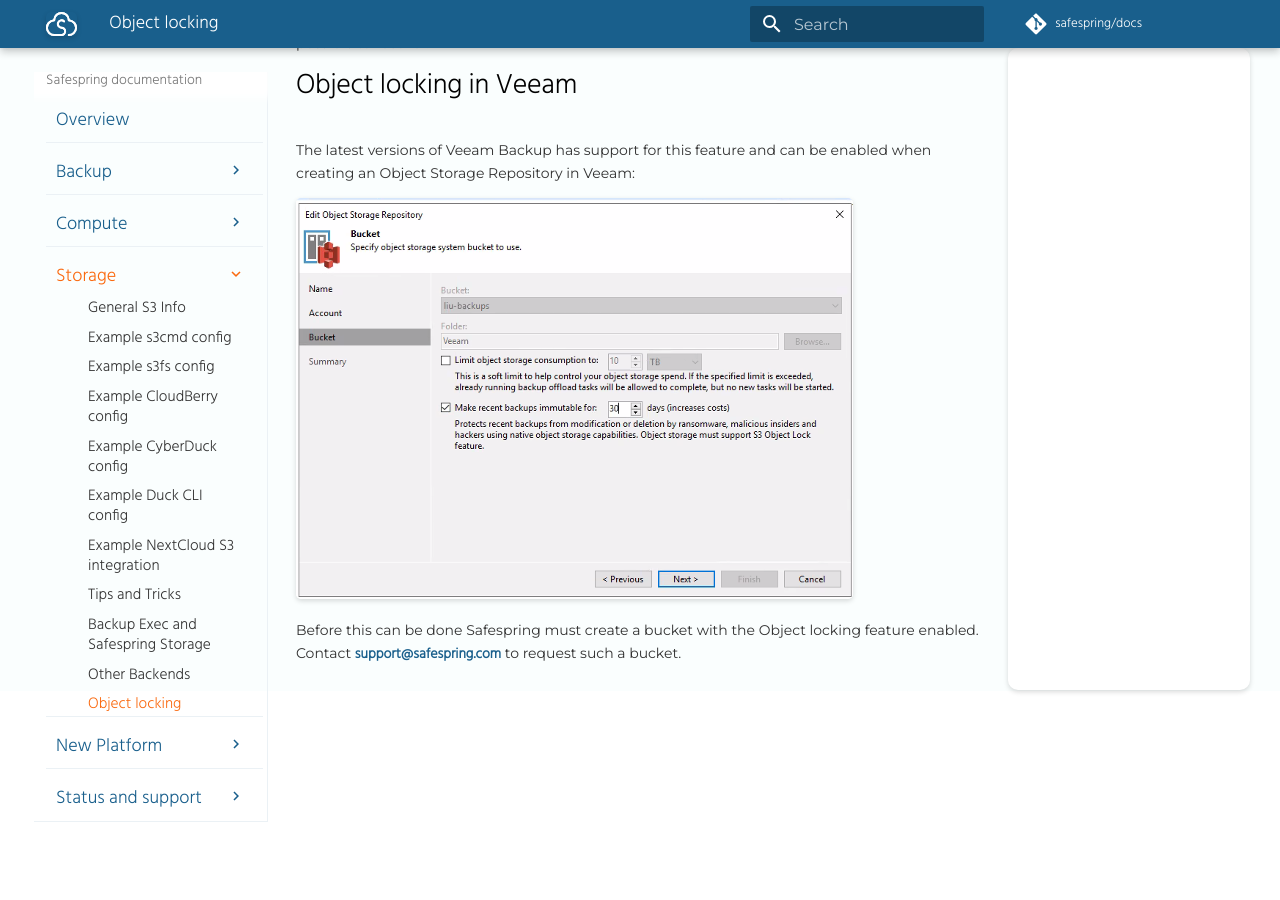
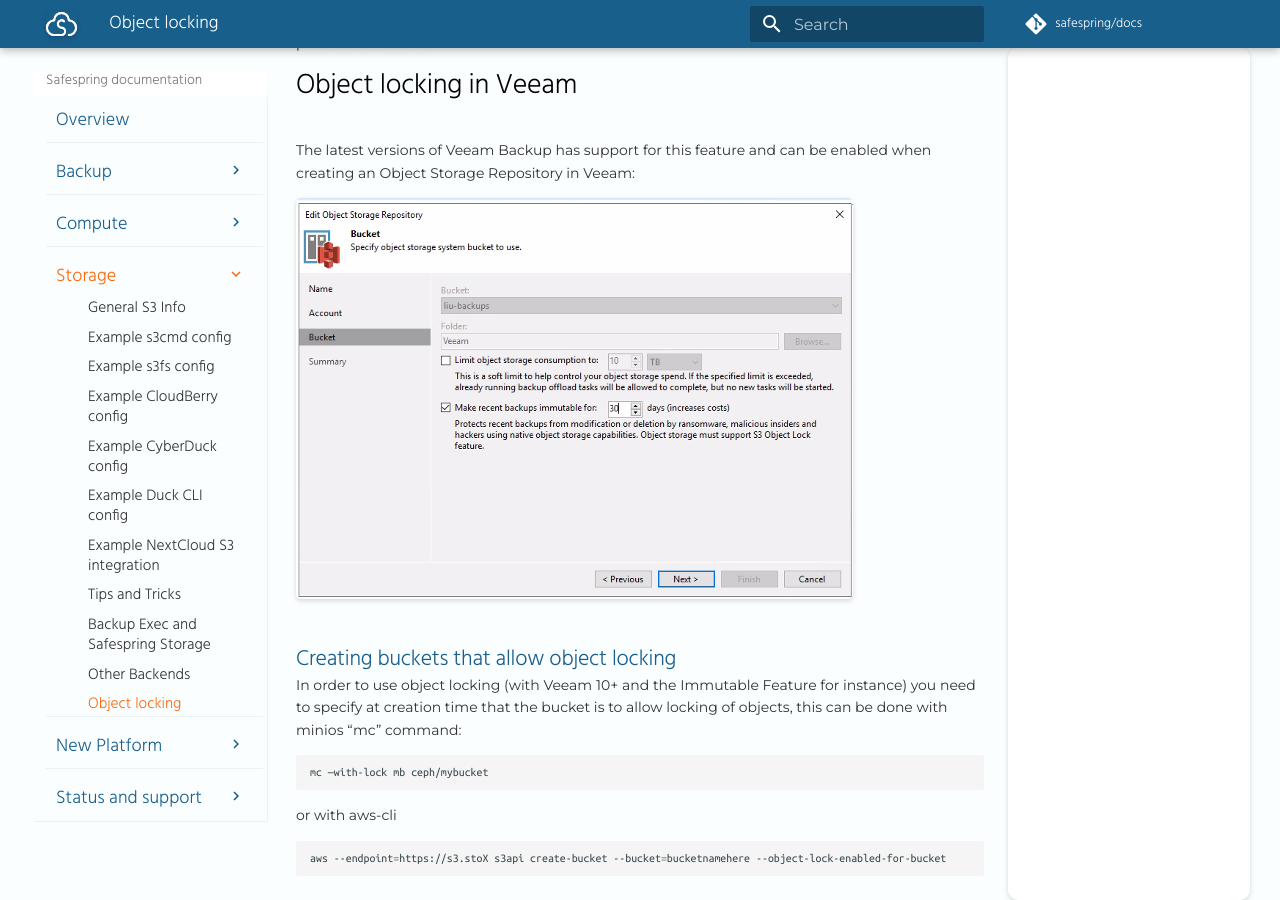
Before and after one commit to safespring/docs, an MkDocs documentation site: the page built from content/storage/object-locking.md, in a window 1280 px wide and 900 px high, scrolled down 331 px. Built offline with MkDocs 1.6.1 and Material for MkDocs 9.7.7, drawn with Linux system fonts in a browser that asks for light colours; a script that is not in the unit is left out; comment, search, counter and statistics services are not loaded; old or Windows-style settings are respelled for this version of MkDocs.

Commit message:
Added how to create a bucket with object locking

````diff
--- a/content/storage/object-locking.md
+++ b/content/storage/object-locking.md
@@ -19,5 +19,13 @@
 
 ![Veeam Immutable Setting](/images/immutable-setting.png)
 
-Before this can be done Safespring must create a bucket with the Object locking
-feature enabled. Contact support@safespring.com to request such a bucket.
+
+## Creating buckets that allow object locking
+In order to use object locking (with Veeam 10+ and the Immutable Feature for instance) you need to specify at creation time that the bucket is to allow locking of objects, this can be done with minios “mc” command:
+```shell
+mc —with-lock mb ceph/mybucket
+```
+or with aws-cli
+```shell
+aws --endpoint=https://s3.stoX s3api create-bucket --bucket=bucketnamehere --object-lock-enabled-for-bucket
+```
````
